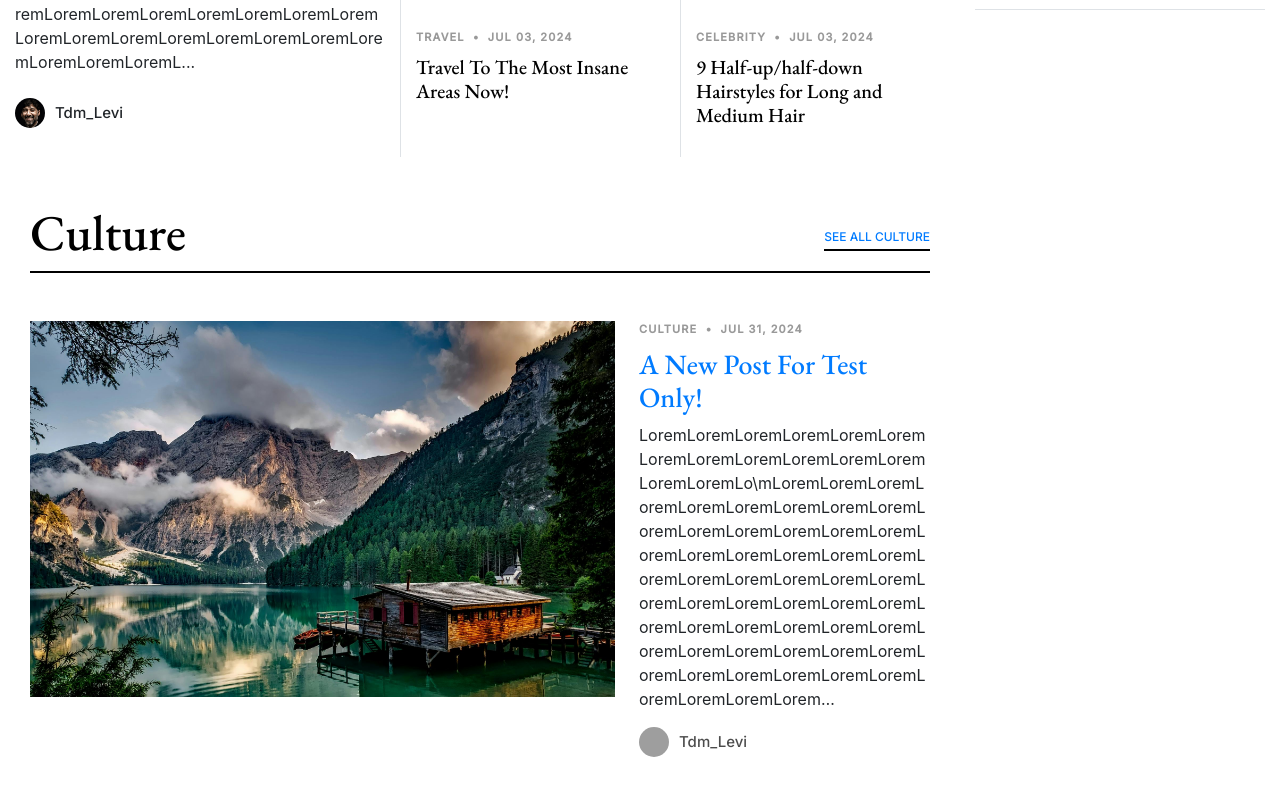
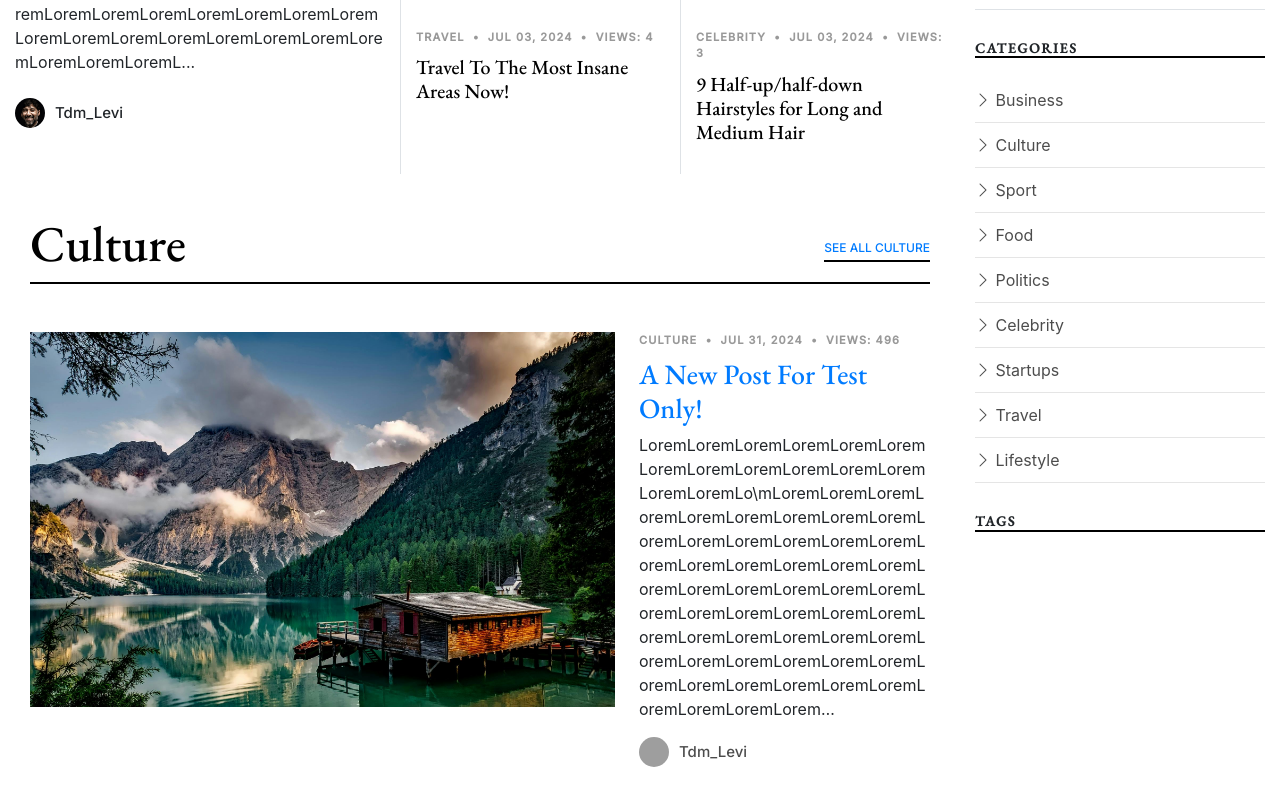
Before and after one commit to TDMLEVI/Blog, a Django app: page / in a window 1280 px wide. Shown: the part 1214-2016 px from the top of the page. Run offline with Django 5.2, Linux system fonts and the light colour scheme; data comes from the database, SQL or seed files in the repository; both versions use the stored data as it was after the commit; data that the repository does not hold is empty; some libraries are stand-ins or nearby versions; some web fonts are replaced; grey boxes are pictures that could not be loaded.

Commit message:
Some Functions

```diff
--- a/MyBlog/Blog/forms.py
+++ b/MyBlog/Blog/forms.py
@@ -7,7 +7,7 @@ from crispy_forms.layout import Submit
 class PostForm(forms.ModelForm):
     class Meta:
         model = Post
-        fields = ['title', 'slug', 'BlogCover', 'intro', 'category']
+        fields = ['title', 'BlogCover', 'intro', 'category']
         widgets = {
             'intro': forms.Textarea(attrs={
                 'cols': 30,  # Width of the textarea
--- a/MyBlog/Blog/views.py
+++ b/MyBlog/Blog/views.py
@@ -20,14 +20,30 @@ class TrendingPostsMixin:
         last_7_days = timezone.now() - timedelta(days=7)
         return Post.objects.filter(last_viewed__gte=last_7_days).order_by('-views')[:5]
 
-class BlogListView(TrendingPostsMixin, ListView):
+class PostViewTrackingMixin:
+    def track_post_views(self, post):
+        session = self.request.session
+        post_id = str(post.id)  # Convert post id to string for session storage
+
+        # Check if the post id is already in the session (i.e., viewed by this user)
+        if not session.get(f'viewed_post_{post_id}'):
+            post.increment_views()  # Increment views only if not already viewed
+            session[f'viewed_post_{post_id}'] = True  # Mark post as viewed
+
+class BlogListView(PostViewTrackingMixin, TrendingPostsMixin, ListView):
     model = Post
     template_name = 'blog/blog_list.html'
     context_object_name = 'posts'
     paginate_by = 5
 
     def get_queryset(self):
-        return Post.objects.order_by('-created_at')
+        posts = Post.objects.order_by('-created_at')
+
+        # Track views for all posts in the queryset
+        for post in posts:
+            self.track_post_views(post)
+
+        return posts
 
     def get_context_data(self, **kwargs):
         context = super().get_context_data(**kwargs)
@@ -60,7 +76,7 @@ class BlogListView(TrendingPostsMixin, ListView):
         }
 
 
-class SinglePostView(DetailView):
+class SinglePostView(PostViewTrackingMixin, DetailView):
     model = Post
     template_name = 'blog/single_post.html'
     context_object_name = 'post'
@@ -68,7 +84,7 @@ class SinglePostView(DetailView):
 
     def get_object(self):
         post = super().get_object()
-        post.increment_views()
+        self.track_post_views(post)  # Call the mixin method to track views
         return post
 
     def get_context_data(self, **kwargs):
@@ -81,6 +97,7 @@ class SinglePostView(DetailView):
             'comment_form': CommentForm(),
             'root_comments': self.object.comments.filter(parent__isnull=True),
             'total_comments': self.object.comments.count(),
+            'total_views': self.object.views,  # Pass total views
         })
         return context
 
@@ -99,15 +116,21 @@ class SinglePostView(DetailView):
             return redirect('Blog:single_post', id=post.id)
         return self.render_to_response(self.get_context_data(form=form))
 
-class CategoryPostsView(ListView):
+class CategoryPostsView(PostViewTrackingMixin, ListView):
     model = Post
     template_name = 'blog/category_posts.html'
     context_object_name = 'posts'
-    paginate_by = 2
+    paginate_by = 15
 
     def get_queryset(self):
         self.category = get_object_or_404(Category, slug=self.kwargs['slug'])
-        return Post.objects.filter(category=self.category).order_by('-created_at')
+        posts = Post.objects.filter(category=self.category).order_by('-created_at')
+
+        # Track views for all posts in the queryset
+        for post in posts:
+            self.track_post_views(post)
+
+        return posts
 
     def get_context_data(self, **kwargs):
         context = super().get_context_data(**kwargs)
@@ -125,10 +148,14 @@ class CategoryPostsView(ListView):
         last_7_days = timezone.now() - timedelta(days=7)
         return Post.objects.filter(last_viewed__gte=last_7_days).order_by('-views')[:5]
 
-class SearchView(TrendingPostsMixin, View):
+class SearchView(PostViewTrackingMixin, TrendingPostsMixin, View):
     def get(self, request):
         query = request.GET.get('q', '')
         posts = Post.objects.filter(Q(title__icontains=query) | Q(intro__icontains=query)).order_by('-created_at') if query else Post.objects.none()
+
+        # Track views for all posts in the search results
+        for post in posts:
+            self.track_post_views(post)
 
         paginator = Paginator(posts, 15)
         page_number = request.GET.get('page')
--- a/MyBlog/MyBlog/settings.py
+++ b/MyBlog/MyBlog/settings.py
@@ -29,6 +29,11 @@ DEBUG = True
 ALLOWED_HOSTS = []
 # ALLOWED_HOSTS = ['192.168.100.76']
 
+# Set session expiry to 1 month (in seconds)
+SESSION_COOKIE_AGE = 2592000  # 1 month = 30 days * 24 hours * 60 minutes * 60 seconds
+
+# Optionally, ensure the session cookie is persistent
+SESSION_EXPIRE_AT_BROWSER_CLOSE = False
 
 # Application definition
 
--- a/MyBlog/templates/blog/blog_list.html
+++ b/MyBlog/templates/blog/blog_list.html
@@ -51,7 +51,13 @@
                 {% if first_post %}
                   <div class="post-entry-1 lg">
                     <a href="{% url 'Blog:single_post' first_post.id %}"><img src="{{ first_post.BlogCover.url }}" alt="" class="img-fluid"></a>
-                    <div class="post-meta"><span class="date">{{ first_post.category.name }}</span> <span class="mx-1">&bullet;</span> <span>{{ first_post.created_at|date:"M d, Y" }}</span></div>
+                    <div class="post-meta">
+                      <span class="date">{{ first_post.category.name }}</span>
+                      <span class="mx-1">&bullet;</span>
+                      <span>{{ first_post.created_at|date:"M d, Y" }}</span>
+                      <span class="mx-1">&bullet;</span>
+                      <span>Views: {{ first_post.views }}</span>  <!-- Display total views here -->
+                    </div>
                     <h2><a href="{% url 'Blog:single_post' first_post.id %}">{{ first_post.title }}</a></h2>
                     <p class="mb-4 d-block txt">{{ first_post.intro|slice:":400" }}...</p>
                     <div class="d-flex align-items-center author">
@@ -71,8 +77,12 @@
                       <div class="post-entry-1">
                         <a href="{% url 'Blog:single_post' post.id %}"><img src="{{ post.BlogCover.url }}" alt="" class="image_crd"></a>
                         <div class="post-meta">
-                          <span class="date">{{ post.category.name }}</span> <span class="mx-1">&bullet;</span>
-                          <span>{{ post.created_at|date:"M d, Y" }}</span></div>
+                          <span class="date">{{ post.category.name }}</span>
+                          <span class="mx-1">&bullet;</span>
+                          <span>{{ post.created_at|date:"M d, Y" }}</span>
+                          <span class="mx-1">&bullet;</span>
+                          <span>Views: {{ post.views }}</span>  <!-- Display total views here -->
+                        </div>
                         <h2><a href="{% url 'Blog:single_post' post.id %}">{{ post.title|truncatechars:85 }}</a></h2>
                       </div>
                     </div>
@@ -96,7 +106,13 @@
                                   <img src="{{ culture_first_post.BlogCover.url }}" alt="" class="img-fluid">
                               </a>
                               <div>
-                                  <div class="post-meta"><span class="date">{{ culture_first_post.category.name }}</span> <span class="mx-1">&bullet;</span> <span>{{ culture_first_post.created_at|date:"M d, Y" }}</span></div>
+                                  <div class="post-meta">
+                                    <span class="date">{{ culture_first_post.category.name }}</span>
+                                    <span class="mx-1">&bullet;</span>
+                                    <span>{{ culture_first_post.created_at|date:"M d, Y" }}</span>
+                                    <span class="mx-1">&bullet;</span>
+                                    <span>Views: {{ culture_first_post.views }}</span>  <!-- Display total views here -->
+                                  </div>
                                   <h3><a href="{% url 'Blog:single_post' id=culture_first_post.id %}">{{ culture_first_post.title|truncatechars:65 }}</a></h3>
                                   <p class="txt">{{ culture_first_post.intro|truncatechars:350 }}</p>
                                   <div class="d-flex align-items-center author">
@@ -117,7 +133,10 @@
                                       <a href="{% url 'Blog:single_post' id=post.id %}"><img src="{{ post.BlogCover.url }}" alt="" class="image_crd"></a>
                                       <div class="post-meta">
                                           <span class="date">{{ post.category.name }}</span>
-                                          <span class="mx-1">&bullet;</span> <span>{{ post.created_at|date:"M d, Y" }}</span>
+                                          <span class="mx-1">&bullet;</span>
+                                          <span>{{ post.created_at|date:"M d, Y" }}</span>
+                                          <span class="mx-1">&bullet;</span>
+                                          <span>Views: {{ post.views }}</span>  <!-- Display total views here -->
                                       </div>
                                       <h2 class="mb-2"><a href="{% url 'Blog:single_post' id=post.id %}">{{ post.title|truncatechars:67 }}</a></h2>
                                       <p class="mb-4 d-block txt">{{ post.intro|truncatechars:144 }}</p>
@@ -154,7 +173,13 @@
                                 <img src="{{ business_first_post.BlogCover.url }}" alt="" class="img-fluid">
                             </a>
                             <div>
-                                <div class="post-meta"><span class="date">{{ business_first_post.category.name }}</span> <span class="mx-1">&bullet;</span> <span>{{ business_first_post.created_at|date:"M d, Y" }}</span></div>
+                                <div class="post-meta">
+                                  <span class="date">{{ business_first_post.category.name }}</span>
+                                  <span class="mx-1">&bullet;</span>
+                                  <span>{{ business_first_post.created_at|date:"M d, Y" }}</span>
+                                  <span class="mx-1">&bullet;</span>
+                                  <span>Views: {{ business_first_post.views }}</span>  <!-- Display total views here -->
+                                </div>
                                 <h3><a href="{% url 'Blog:single_post' id=business_first_post.id %}">{{ business_first_post.title|truncatechars:65 }}</a></h3>
                                 <p class="txt">{{ business_first_post.intro|truncatechars:350 }}</p>
                                 <div class="d-flex align-items-center author">
@@ -174,7 +199,10 @@
                               <a href="{% url 'Blog:single_post' id=post.id %}"><img src="{{ post.BlogCover.url }}" alt="" class="image_crd"></a>
                               <div class="post-meta">
                                 <span class="date">{{ post.category.name }}</span>
-                                <span class="mx-1">&bullet;</span> <span>{{ post.created_at|date:"M d, Y" }}</span>
+                                <span class="mx-1">&bullet;</span>
+                                <span>{{ post.created_at|date:"M d, Y" }}</span>
+                                <span class="mx-1">&bullet;</span>
+                                <span>Views: {{ post.views }}</span>  <!-- Display total views here -->
                               </div>
                               <h2 class="mb-2"><a href="{% url 'Blog:single_post' id=post.id %}">{{ post.title|truncatechars:67 }}</a></h2>
                               <p class="mb-4 d-block txt">{{ post.intro|truncatechars:144 }}</p>
@@ -210,7 +238,13 @@
                                 <img src="{{ lifestyle_first_post.BlogCover.url }}" alt="" class="img-fluid">
                             </a>
                             <div>
-                                <div class="post-meta"><span class="date">{{ lifestyle_first_post.category.name }}</span> <span class="mx-1">&bullet;</span> <span>{{ lifestyle_first_post.created_at|date:"M d, Y" }}</span></div>
+                                <div class="post-meta">
+                                  <span class="date">{{ lifestyle_first_post.category.name }}</span>
+                                  <span class="mx-1">&bullet;</span>
+                                  <span>{{ lifestyle_first_post.created_at|date:"M d, Y" }}</span>
+                                  <span class="mx-1">&bullet;</span>
+                                  <span>Views: {{ lifestyle_first_post.views }}</span>  <!-- Display total views here -->
+                                </div>
                                 <h3><a href="{% url 'Blog:single_post' id=lifestyle_first_post.id %}">{{ lifestyle_first_post.title|truncatechars:65 }}</a></h3>
                                 <p class="txt">{{ lifestyle_first_post.intro|truncatechars:350 }}</p>
                                 <div class="d-flex align-items-center author">
@@ -230,7 +264,10 @@
                               <a href="{% url 'Blog:single_post' id=post.id %}"><img src="{{ post.BlogCover.url }}" alt="" class="image_crd"></a>
                               <div class="post-meta">
                                 <span class="date">{{ post.category.name }}</span>
-                                <span class="mx-1">&bullet;</span> <span>{{ post.created_at|date:"M d, Y" }}</span>
+                                <span class="mx-1">&bullet;</span>
+                                <span>{{ post.created_at|date:"M d, Y" }}</span>
+                                <span class="mx-1">&bullet;</span>
+                                  <span>Views: {{ post.views }}</span>  <!-- Display total views here -->
                               </div>
                               <h2 class="mb-2"><a href="{% url 'Blog:single_post' id=post.id %}">{{ post.title|truncatechars:67 }}</a></h2>
                               <p class="mb-4 d-block txt">{{ post.intro|truncatechars:144 }}</p>
@@ -274,6 +311,8 @@
                     <span class="date">{{ popular_post.category.name }}</span>
                     <span class="mx-1">&bullet;</span>
                     <span>{{ popular_post.created_at|date:"M j, Y" }}</span>
+                    <span class="mx-1">&bullet;</span>
+                    <span>Views: {{ popular_post.views }}</span>  <!-- Display total views here -->
                   </div>
                   <h2 class="mb-2">
                     <a href="{% url 'Blog:single_post' popular_post.id %}">{{ popular_post.title }}</a>
@@ -291,6 +330,8 @@
                     <span class="date">{{ trending_post.category.name }}</span>
                     <span class="mx-1">&bullet;</span>
                     <span>{{ trending_post.created_at|date:"M j, Y" }}</span>
+                    <span class="mx-1">&bullet;</span>
+                    <span>Views: {{ trending_post.views }}</span>  <!-- Display total views here -->
                   </div>
                   <h2 class="mb-2">
                     <a href="{% url 'Blog:single_post' trending_post.id %}">{{ trending_post.title }}</a>
@@ -308,6 +349,8 @@
                     <span class="date">{{ latest_post.category.name }}</span>
                     <span class="mx-1">&bullet;</span>
                     <span>{{ latest_post.created_at|date:"M j, Y" }}</span>
+                    <span class="mx-1">&bullet;</span>
+                    <span>Views: {{ latest_post.views }}</span>  <!-- Display total views here -->
                   </div>
                   <h2 class="mb-2">
                     <a href="{% url 'Blog:single_post' latest_post.id %}">{{ latest_post.title }}</a>
@@ -316,6 +359,27 @@
                 </div>
                 {% endfor %}
               </div> <!-- End Latest -->
+              <div class="aside-block">
+                <h3 class="aside-title">Categories</h3>
+                <ul class="aside-links list-unstyled">
+                  {% for category in categories %}
+                    <li>
+                      <a href="{% url 'Blog:category_posts' category.slug %}">
+                        <i class="bi bi-chevron-right"></i> {{ category.name }}
+                      </a>
+                    </li>
+                  {% endfor %}
+                </ul>
+              </div><!-- End Categories -->
+
+              <div class="aside-block">
+                <h3 class="aside-title">Tags</h3>
+                <ul class="aside-tags list-unstyled">
+                  {% for tag in tags %}
+                    <li><a href="{% url 'tagged_posts' tag.slug %}">{{ tag.name }}</a></li>
+                  {% endfor %}
+                </ul>
+              </div><!-- End Tags -->
             </div>
           </aside>
         </div>
--- a/MyBlog/templates/blog/single_post.html
+++ b/MyBlog/templates/blog/single_post.html
@@ -16,6 +16,8 @@
               <span class="date">{{ post.category.name }}</span>
               <span class="mx-1">&bullet;</span>
               <span>{{ post.created_at|date:"M jS 'y" }}</span>
+              <span class="mx-1">&bullet;</span>
+              <span>Views: {{ total_views }}</span>  <!-- Display total views here -->
             </div>
             <div class="post-meta">
               <img src="{{ post.author.userprofile.image.url }}" alt="" class="base-pfp mr-1">
```
Also changed, not shown: MyBlog/Blog/models.py (+5 -4 lines), MyBlog/templates/blog/category_posts.html (+8 -0 lines), MyBlog/templates/blog/search-result.html (+8 -0 lines), MyBlog/Blog/migrations/0027_alter_post_slug.py (added), MyBlog/db.sqlite3.
